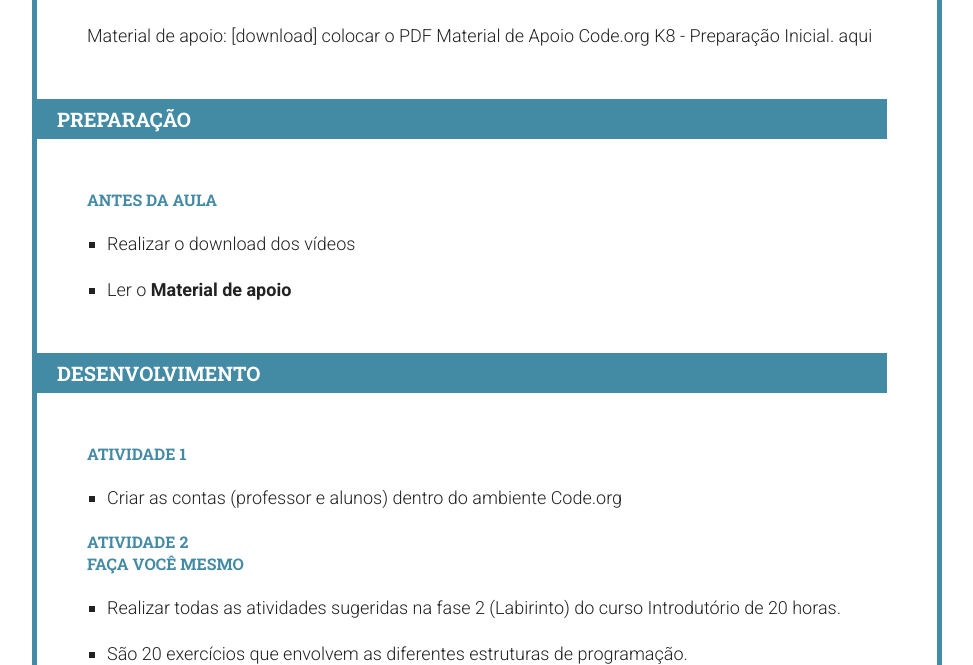
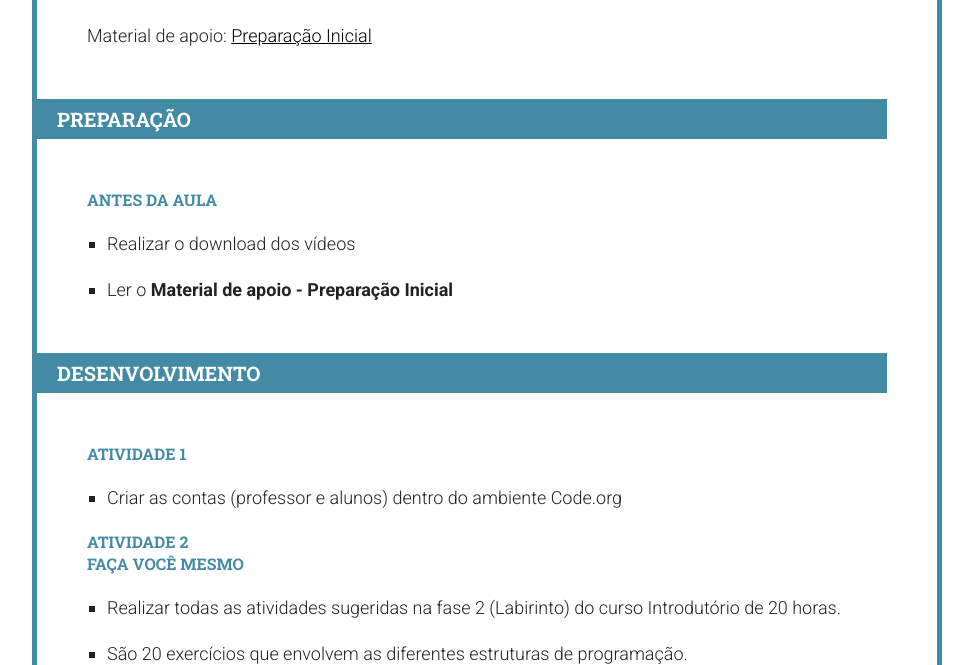
Before and after one commit to Programae/blocos, a Jekyll site: the page built from _posts/2015-01-01-aula03.md, in a window 1280 px wide and 900 px high, scrolled down 2796 px, cut to the strip 235-900 px from the top of the window. Shown: the whole strip, without its empty margins (153-1126 px from the left). Built offline with Jekyll 4.4.1, drawn with Linux system fonts in a browser that asks for light colours; nearby versions of some CDN libraries; library files that are not in the unit come from our copies.

Commit message:
PDF Preparação e alterações nos links aula 3, 4 e 5

```diff
--- a/_posts/2015-01-01-aula03.md
+++ b/_posts/2015-01-01-aula03.md
@@ -45,14 +45,14 @@ tags: [scratch, codeorg, programaê, tutorial]
 
 <iframe width="560" height="315" src="https://www.youtube.com/embed/JtL7w6ja5iI" frameborder="0" allowfullscreen></iframe>
 
-  Material de apoio: [download] colocar o PDF Material de Apoio Code.org K8 - Preparação Inicial. aqui
+  Material de apoio: [Preparação Inicial](/blocos/pdf/Preparacaoinicial.pdf)
 
 ## Preparação
 
 ### Antes da aula
 
  - Realizar o download dos vídeos
- - Ler o **Material de apoio**
+ - Ler o **Material de apoio - Preparação Inicial**
 
 
 ## Desenvolvimento
```
Also changed, not shown: _posts/2015-01-01-aula04.md (+1 -1 lines), _posts/2015-01-01-aula05.md (+1 -2 lines), 1 other file.
